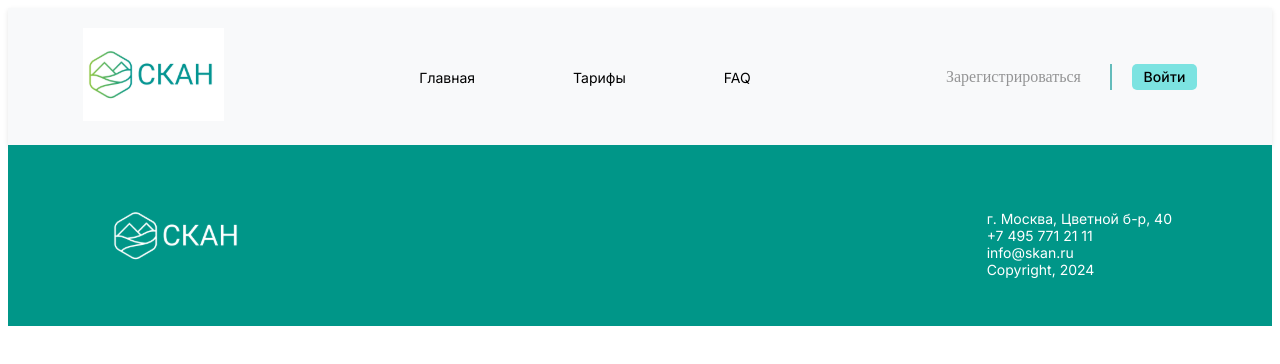
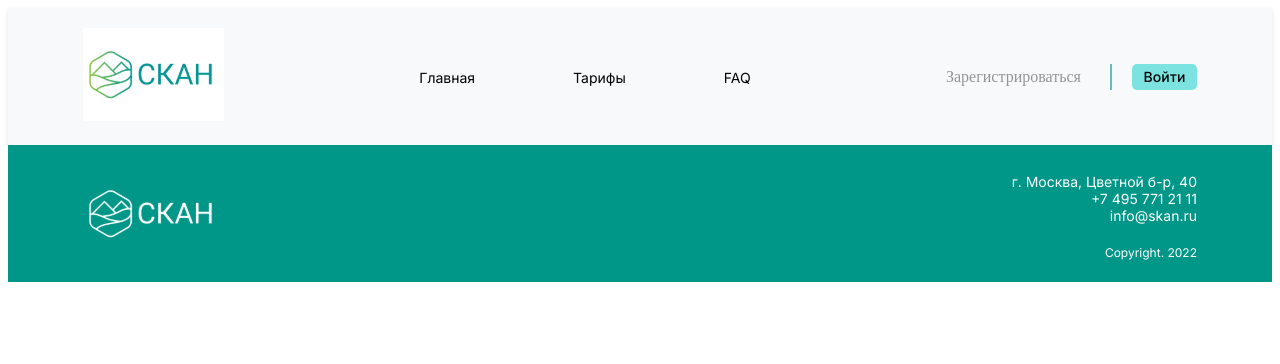
Before and after one commit to MellMoy/SkanSf, a React (Create React App) app: page / in a window 1280 px wide. Shown: the top 364 px of the page. Built offline with nearby package versions, Linux system fonts and the light colour scheme.

Commit message:
подправил футер

```diff
--- a/src/component/footer.jsx
+++ b/src/component/footer.jsx
@@ -15,12 +15,15 @@ export default function Footer() {
           />
         </div>
         <div className="contact-info">
-          <p>г. Москва, Цветной б-р, 40</p>
-          <p>+7 495 771 21 11</p>
-          <p>info@skan.ru</p>
-          <p>Copyright, 2024</p>
+                  <p>г. Москва, Цветной б-р, 40</p>
+        <div className="footer__address">
+                  <p>+7 495 771 21 11</p>
+                  <p>info@skan.ru</p>
+          <p style={{ marginTop: '21px' }}></p>
+          <p style={{ fontSize: '12px' }}>Copyright. 2022</p>
         </div>
-      </div>
+          </div>
+ </div>
     </footer>
   );
 }
--- a/src/style/footer.css
+++ b/src/style/footer.css
@@ -11,12 +11,15 @@ footer{
     font-family: Arial, sans-serif;
 }
 .footer {
+    max-width: 1440px; /* Максимальная ширина */
+    max-height: 137px;  /* Максимальная высота */
+    margin: 0 auto; /* Центрирование */
+    padding: 0 15px; /* Горизонтальные отступы */
     background-color: #009688;
-    color: white;
+    color: #FFFFFF;
     display: flex;
     justify-content: space-between;
     align-items: center;
-    padding: 20px 40px;
 }
 .footer .logo {
     display: flex;
@@ -35,8 +38,24 @@ footer{
     font-weight: 400;
     padding-right: 60px;
     height: 51px;
+    margin: -30px 0 0;
+
+
 
 }
 .footer .contact-info p {
-    margin: 0 ;
+    margin: 0px ;
 }
+
+.footer__address {
+    text-align: right;
+}
+
+
+/* @media (max-width: 1360px) {
+
+    .footer{
+        max-width: 375px;
+        padding: 0 20px;
+    }
+} */
```
